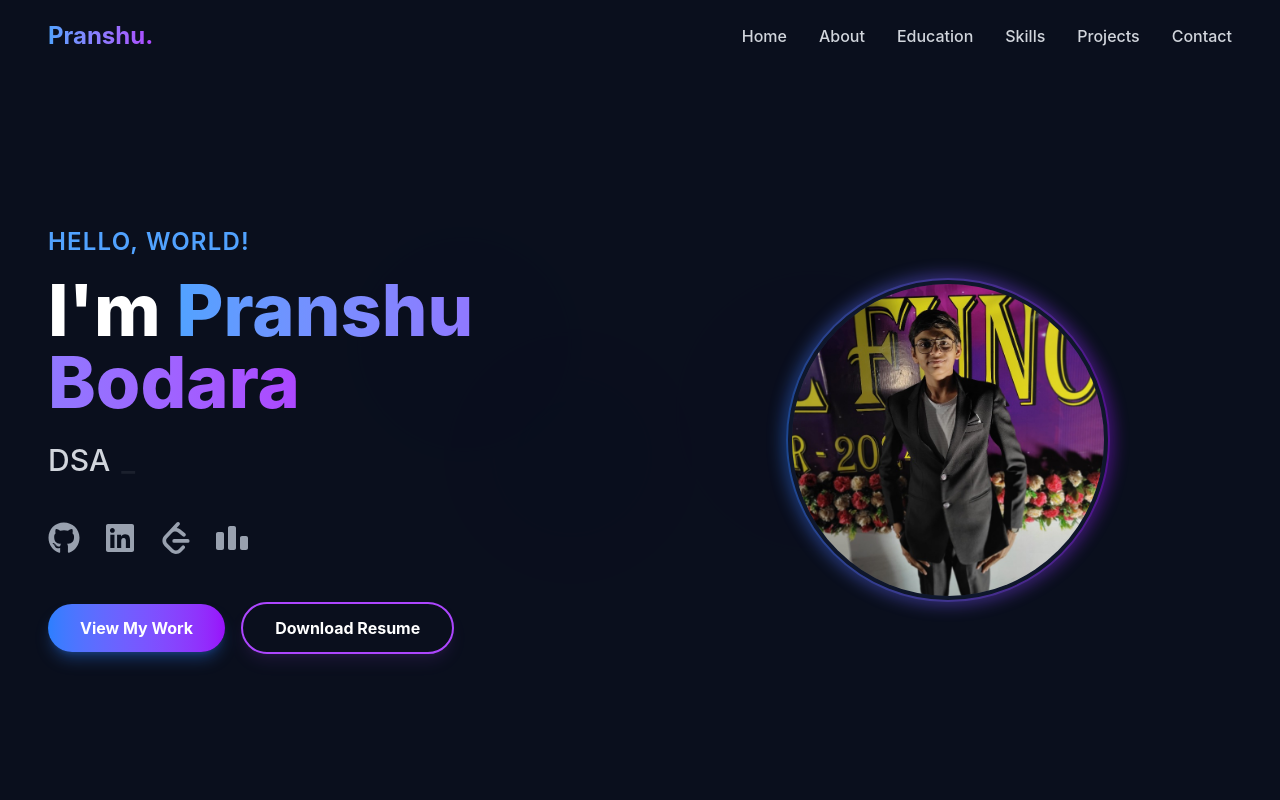
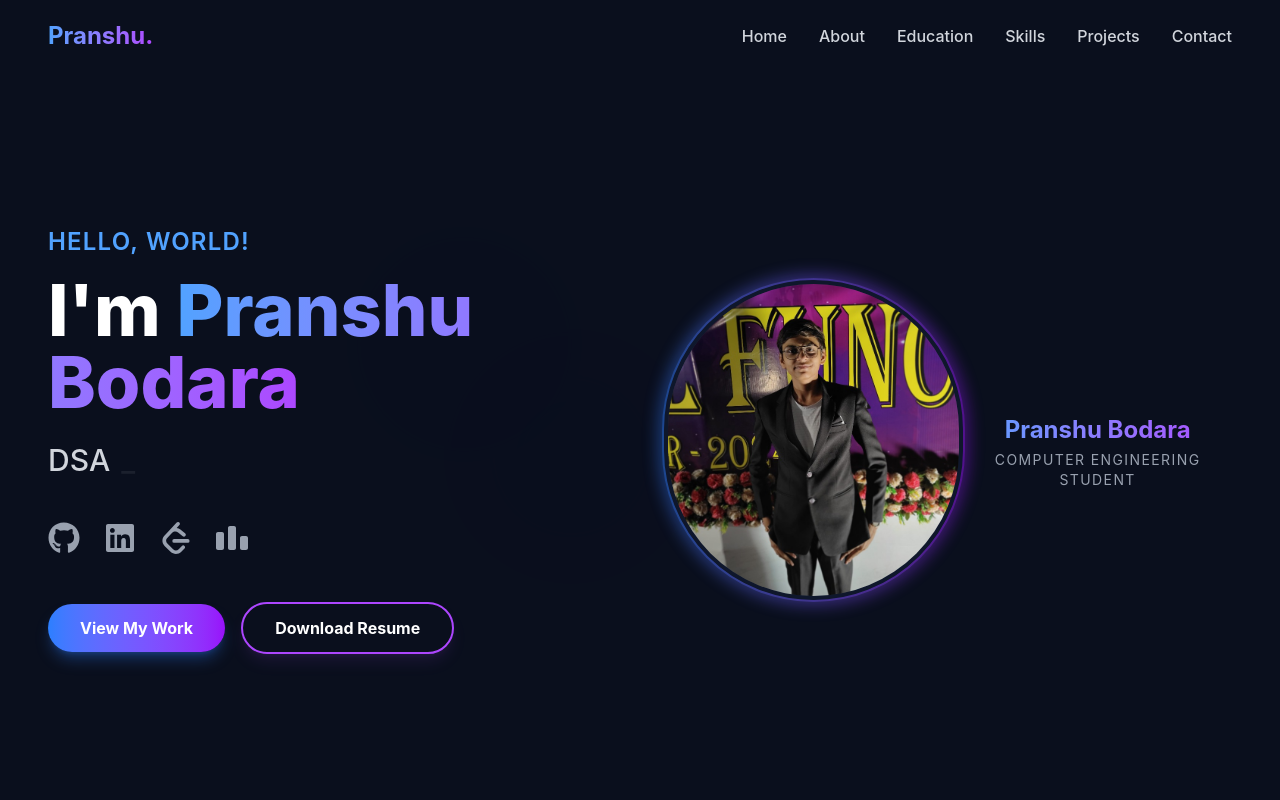
Before and after one commit to Pranshu8916/Pranshu-Portfolio, a React (Vite) app: page / in a window 1280 px wide. Shown: the top 800 px of the page. Built offline with nearby package versions, Linux system fonts and the light colour scheme.

Commit message:
Add name Pranshu Bodara below profile photo in Hero section

```diff
--- a/src/components/Hero.jsx
+++ b/src/components/Hero.jsx
@@ -95,6 +95,12 @@ const Hero = () => {
                 />
               </div>
             </div>
+
+            {/* Name below photo */}
+            <div className="mt-6 text-center">
+              <h3 className="text-2xl font-bold bg-clip-text text-transparent bg-gradient-to-r from-blue-400 to-purple-500">Pranshu Bodara</h3>
+              <p className="text-gray-400 text-sm mt-1 tracking-widest uppercase">Computer Engineering Student</p>
+            </div>
           </motion.div>
 
         </div>
```
